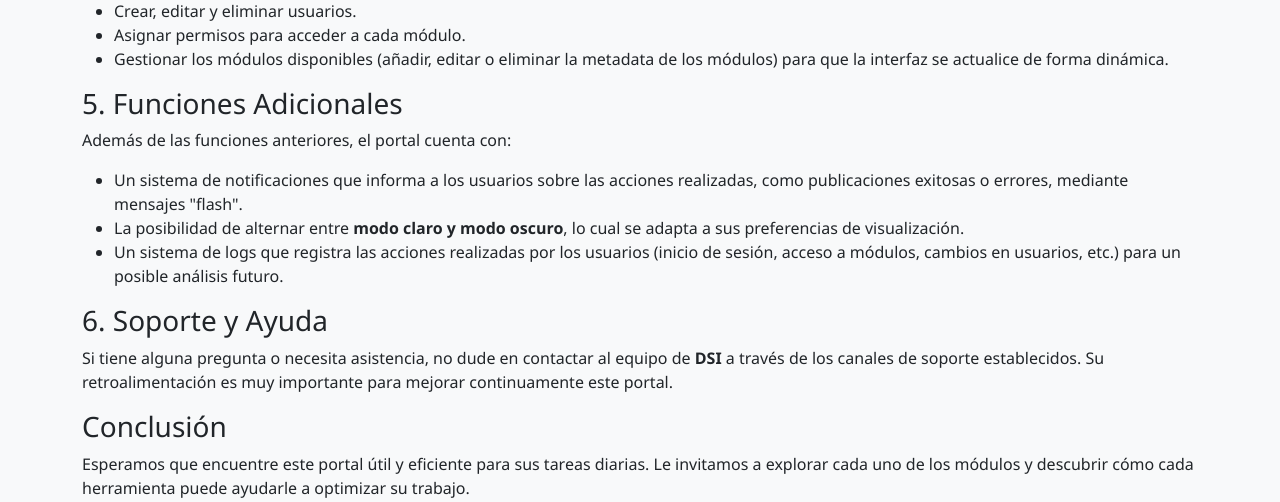
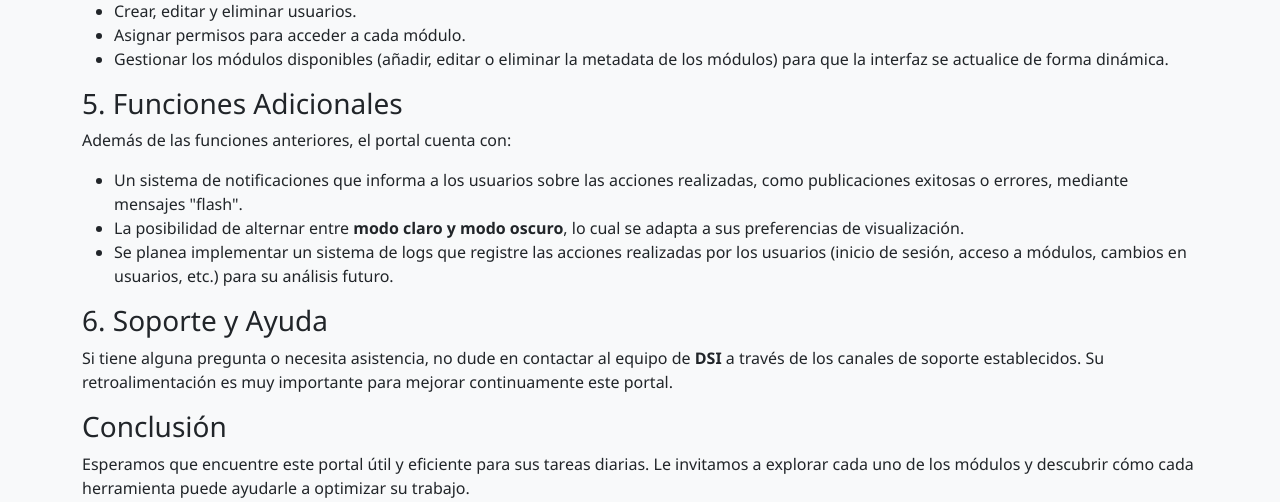
Before and after one commit to EdzonAG/dsi-portal, a Flask app: template templates/module0.html in a window 1280 px wide. Shown: the part 787-1289 px from the top of the page. Run offline with Flask 3, Linux system fonts and the light colour scheme; the template is opened without the code that fills it, so the values that code supplies are empty; parts of the project's set-up code (start-up, migrations or seed data) failed here and were passed over.

Commit message:
Clarify tutorial text about logging

```diff
--- a/templates/module0.html
+++ b/templates/module0.html
@@ -47,7 +47,7 @@
 <ul>
     <li>Un sistema de notificaciones que informa a los usuarios sobre las acciones realizadas, como publicaciones exitosas o errores, mediante mensajes "flash".</li>
     <li>La posibilidad de alternar entre <strong>modo claro y modo oscuro</strong>, lo cual se adapta a sus preferencias de visualización.</li>
-    <li>Un sistema de logs que registra las acciones realizadas por los usuarios (inicio de sesión, acceso a módulos, cambios en usuarios, etc.) para un posible análisis futuro.</li>
+    <li>Se planea implementar un sistema de logs que registre las acciones realizadas por los usuarios (inicio de sesión, acceso a módulos, cambios en usuarios, etc.) para su análisis futuro.</li>
 </ul>
 
 <h3>6. Soporte y Ayuda</h3>
```
